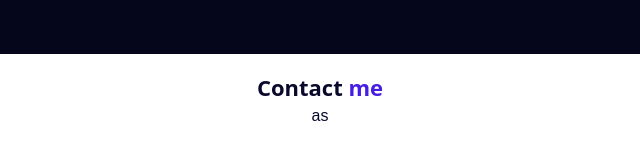
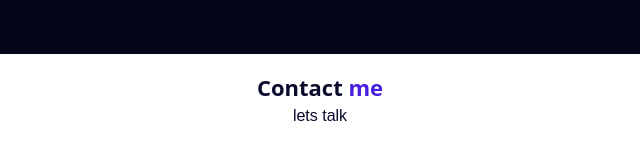
Before and after one commit to MauricioRomao/MauricioRomao.github.io, a plain HTML site: page index.html in a window 1280 px wide. Shown: the part 4198-4359 px from the top of the page, 320-960 px from the left. Drawn offline with nearby package versions, Linux system fonts and the light colour scheme.

Commit message:
finals updates

```diff
--- a/index.html
+++ b/index.html
@@ -575,7 +575,7 @@
                 </h1>
                 <p>
 
-                    as
+                    lets talk
 
                 </p>
 
```
